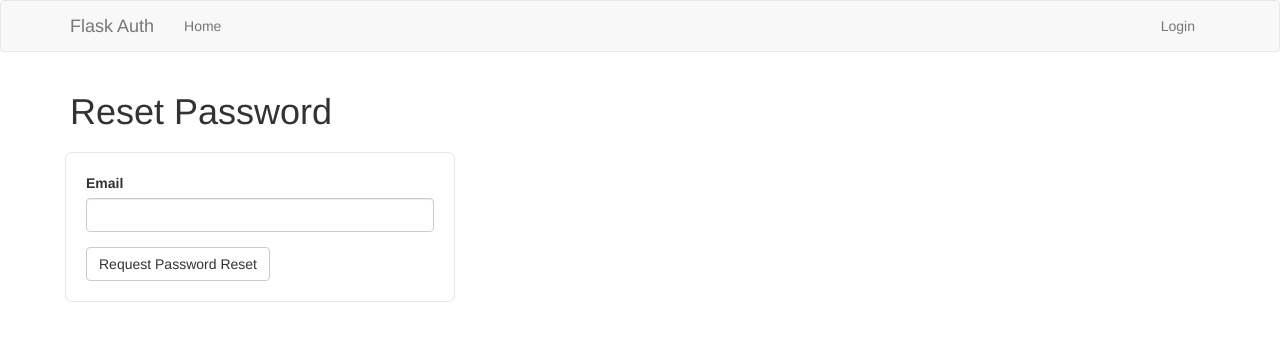
After one commit to GitauHarrison/third-party-authentication-using-flask, a Flask app: page /reset_password_request in a window 1280 px wide. The commit adds this page. Shown: the top 341 px of the page. Run offline with Flask 2, Linux system fonts and the light colour scheme; some libraries are stand-ins or nearby versions.

Commit message:
Add password reset functionality

```diff
--- a/app/__init__.py
+++ b/app/__init__.py
@@ -4,6 +4,7 @@ from flask_bootstrap import Bootstrap
 from flask_login import LoginManager
 from flask_sqlalchemy import SQLAlchemy
 from flask_migrate import Migrate
+from flask_mail import Mail
 
 app = Flask(__name__)
 app.config.from_object(Config)
@@ -12,5 +13,6 @@ login = LoginManager(app)
 login.login_view = 'login'
 db = SQLAlchemy(app)
 migrate = Migrate(app, db)
+mail = Mail(app)
 
 from app import routes, models, errors
--- a/app/forms.py
+++ b/app/forms.py
@@ -18,3 +18,16 @@ class RegisterForm(FlaskForm):
                                      validators=[DataRequired(),
                                                  EqualTo('password')])
     submit = SubmitField('Log In')
+
+
+class ResetPasswordRequestForm(FlaskForm):
+    email = StringField('Email', validators=[DataRequired(), Email()])
+    submit = SubmitField('Request Password Reset')
+
+
+class ResetPasswordForm(FlaskForm):
+    password = PasswordField('Password', validators=[DataRequired()])
+    confirm_password = PasswordField('Confirm Password',
+                                     validators=[DataRequired(),
+                                                 EqualTo('password')])
+    submit = SubmitField('Request Password Reset')
--- a/app/routes.py
+++ b/app/routes.py
@@ -1,8 +1,11 @@
 from app import app, db
-from flask import render_template, redirect, url_for, flash, request
-from app.forms import Loginform, RegisterForm
+from flask import render_template, flash, redirect, url_for, request
+from app.forms import Loginform, RegisterForm, ResetPasswordRequestForm,\
+    ResetPasswordForm
 from flask_login import login_user, logout_user, login_required, current_user
 from app.models import User
+from app.email import send_password_reset_email
+from datetime import datetime
 from werkzeug.urls import url_parse
 
 
@@ -48,3 +51,41 @@ def register():
 def logout():
     logout_user()
     return redirect(url_for('login'))
+
+
+@app.route('/reset_password_request', methods=['GET', 'POST'])
+def reset_password_request():
+    if current_user.is_authenticated:
+        return redirect(url_for('index'))
+    form = ResetPasswordRequestForm()
+    if form.validate_on_submit():
+        user = User.query.filter_by(email=form.email.data).first()
+        if user:
+            send_password_reset_email(user)
+        flash('Check your email for the instructions to reset your password')
+        return redirect(url_for('login'))
+    return render_template('reset_password_request.html', form=form,
+                           title='Reset Password Request')
+
+
+@app.route('/reset_password/<token>', methods=['GET', 'POST'])
+def reset_password(token):
+    if current_user.is_authenticated:
+        return redirect(url_for('index'))
+    user = User.verify_reset_password_token(token)
+    if not user:
+        return redirect(url_for('index'))
+    form = ResetPasswordForm()
+    if form.validate_on_submit():
+        user.set_password(form.password.data)
+        db.session.commit()
+        flash('Your password has been reset.')
+        return redirect(url_for('login'))
+    return render_template('reset_password.html', form=form)
+
+
+@app.before_request
+def before_request():
+    if current_user.is_authenticated:
+        current_user.last_seen = datetime.utcnow()
+        db.session.commit()
--- a/app/templates/login.html
+++ b/app/templates/login.html
@@ -49,7 +49,7 @@
             </p>
             <p>
                 Forgot password?
-                <a href="#">Click here to reset</a>
+                <a href="{{url_for('reset_password_request')}}">Click here to reset</a>
             </p>
         </div>
         <div class="col-md-8">
--- /dev/null
+++ b/app/templates/reset_password_request.html
@@ -0,0 +1,11 @@
+{% extends 'base.html' %}
+{% import 'bootstrap/wtf.html' as wtf %}
+
+{% block app_content %}
+    <h1>Reset Password</h1>
+    <div class="row">
+        <div class="col-md-4" style="border: 1px solid #E6E6E6; padding: 20px; border-radius: 7px; margin: 10px;">
+            {{ wtf.quick_form(form) }}
+        </div>
+    </div>
+{% endblock %}
```
Also changed, not shown: app/email.py (+28 -0 lines), app/templates/email/reset_password.html (added, +12 -0 lines), app/templates/email/reset_password.txt (added, +11 -0 lines), app/templates/reset_password.html (added, +11 -0 lines), config.py (+7 -0 lines).
